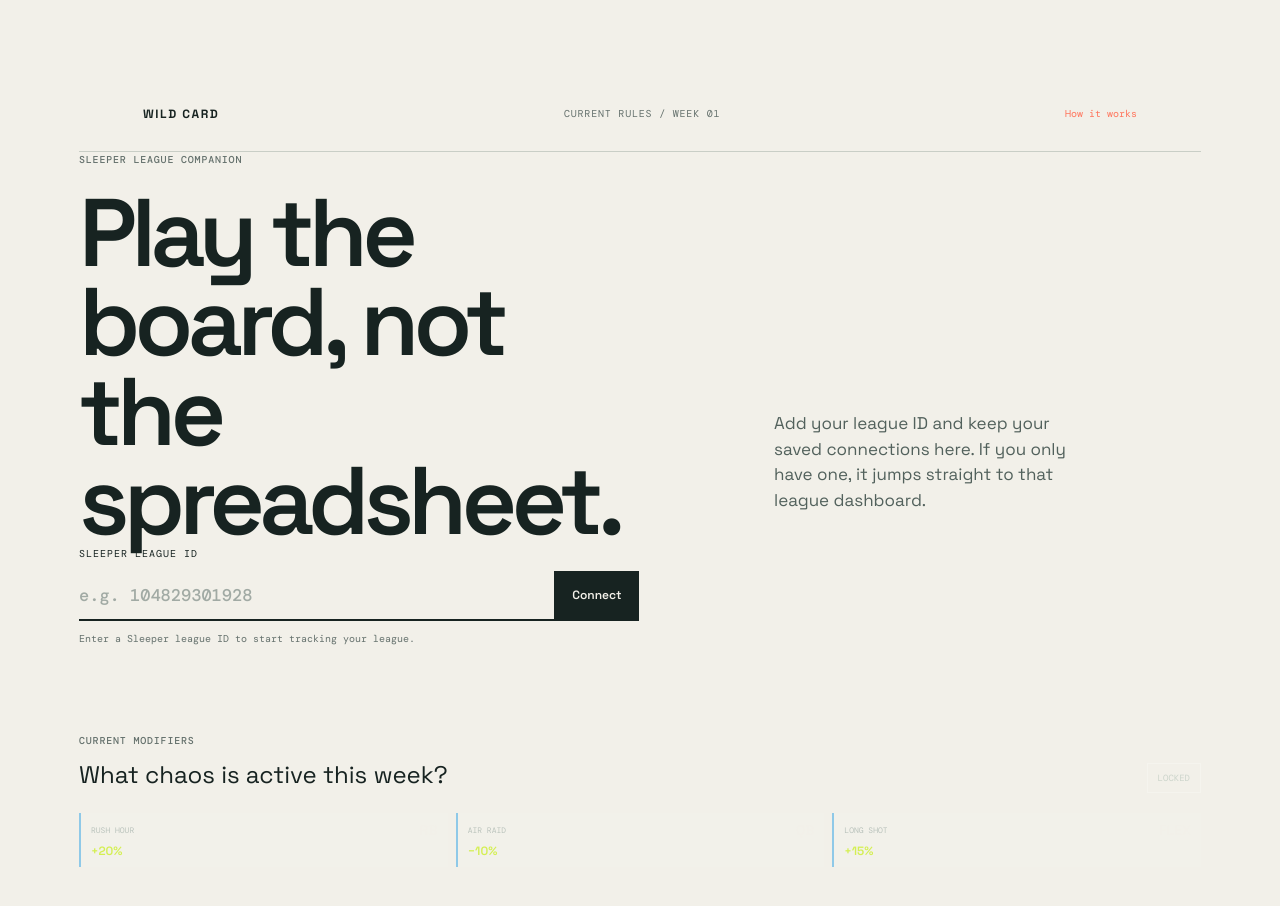
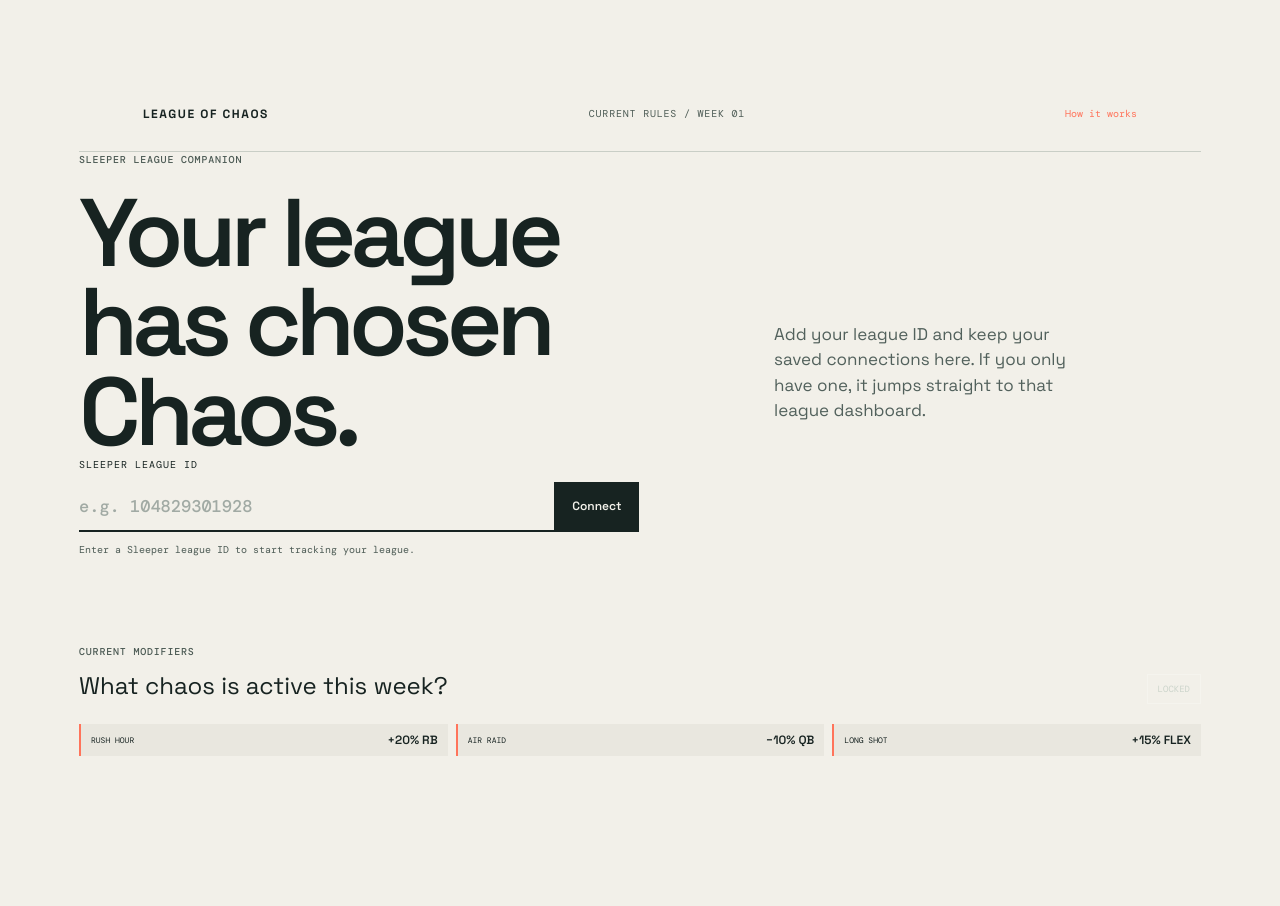
Before and after one commit to jasonkro/wild-card, a Next.js app: page / in a window 1280 px wide. Shown: the top 906 px of the page. After the commit the page ends 846 px from the top, so only its background shows below. Built offline with nearby package versions, Linux system fonts and the light colour scheme.

Commit message:
Improve League of Chaos modifier UI

```diff
--- a/app/guide/page.tsx
+++ b/app/guide/page.tsx
@@ -25,17 +25,17 @@ export default function GuidePage() {
 
       <header className="guide-header">
         <div>
-          <span className="eyebrow">THE WILD CARD PLAYBOOK</span>
+          <span className="eyebrow">THE LEAGUE OF CHAOS PLAYBOOK</span>
           <h1>How the league works.</h1>
         </div>
-        <p className="guide-lede">Sleeper runs the league. Wild Card adds the weekly layer, then checks the math when the games are done.</p>
+          <p className="guide-lede">Sleeper runs the league. League of Chaos adds the weekly layer, then checks the math when the games are done.</p>
       </header>
 
       <section className="guide-principle">
         <span className="eyebrow">ONE SOURCE OF TRUTH</span>
         <div>
           <h2>Sleeper is official.</h2>
-          <p>Roster changes, matchups, player stats, and final team scores all come from Sleeper. Wild Card calculates the weekly modifiers and gives the commissioner a clear audit trail. It never replaces the official league record.</p>
+          <p>Roster changes, matchups, player stats, and final team scores all come from Sleeper. League of Chaos calculates the weekly modifiers and gives the commissioner a clear audit trail. It never replaces the official league record.</p>
         </div>
       </section>
 
@@ -82,7 +82,7 @@ export default function GuidePage() {
       </section>
 
       <footer className="guide-footer">
-        <span>WILD CARD / LEAGUE PLAYBOOK</span>
+        <span>LEAGUE OF CHAOS / PLAYBOOK</span>
         <Link href="/">Connect a league →</Link>
       </footer>
     </main>
--- a/app/layout.tsx
+++ b/app/layout.tsx
@@ -1,9 +1,10 @@
 import type { Metadata } from "next";
 import "./globals.css";
+import "./league-contrast.css";
 
 export const metadata: Metadata = {
-  title: "Wild Card | Sleeper Modifier League",
-  description: "Weekly fantasy football modifiers for your Sleeper league.",
+  title: "League of Chaos | Sleeper Modifier League",
+  description: "Weekly fantasy football modifiers and score audits for your Sleeper league.",
 };
 
 export default function RootLayout({ children }: LayoutProps<"/">) {
--- /dev/null
+++ b/app/league-contrast.css
@@ -0,0 +1,44 @@
+.league-modifiers .next-modifier {
+  grid-template-columns: 1fr auto auto;
+  align-items: center;
+  background: #e9e7df;
+  border-left: 2px solid var(--coral);
+  color: var(--ink);
+}
+
+.league-modifiers .next-modifier strong,
+.league-modifiers .next-modifier b {
+  color: var(--ink);
+}
+
+.league-modifiers .next-modifier strong {
+  font: 600 12px "DM Mono", monospace;
+  letter-spacing: .04em;
+  margin-right: 10px;
+}
+
+.league-modifiers .next-modifier b {
+  font-size: 13px;
+  white-space: nowrap;
+}
+
+.matchup-modifiers {
+  margin-bottom: 28px;
+}
+
+@media (max-width: 760px) {
+  .league-modifiers .next-modifier {
+    grid-template-columns: 1fr auto;
+  }
+
+  .league-modifiers .next-modifier strong {
+    grid-column: 2;
+    grid-row: 1;
+    margin-right: 0;
+  }
+
+  .league-modifiers .next-modifier b {
+    grid-column: 2;
+    grid-row: 2;
+  }
+}
--- a/app/leagues/[leagueId]/matchups/[matchupId]/page.tsx
+++ b/app/leagues/[leagueId]/matchups/[matchupId]/page.tsx
@@ -6,12 +6,14 @@ import { useParams, useSearchParams } from 'next/navigation';
 
 type Player = { id: string; name: string; position: string; slot: string; points: number; modifier: string; adjustment: number; adjustedPoints: number; projectedPoints: number | null };
 type Team = { name: string; points: number; adjustedPoints: number; projectedPoints: number | null; adjustment: number; playerBreakdown: Player[] };
+type Modifier = { target?: string; label: string; kind: string; sign: number; percent: number };
 
 export default function MatchupPage() {
   const params = useParams<{ leagueId: string; matchupId: string }>();
   const searchParams = useSearchParams();
   const week = searchParams.get('week') || '1';
   const [teams, setTeams] = useState<Team[]>([]);
+  const [modifiers, setModifiers] = useState<Modifier[]>([]);
   const [leagueName, setLeagueName] = useState('');
   const [loading, setLoading] = useState(true);
 
@@ -20,6 +22,7 @@ export default function MatchupPage() {
       .then((response) => response.json())
       .then((data) => {
         setLeagueName(data.league?.name || 'Sleeper league');
+        setModifiers(data.modifiers || []);
         setTeams((data.teams || []).filter((team: { matchupId: number }) => String(team.matchupId) === params.matchupId));
       })
       .finally(() => setLoading(false));
@@ -29,6 +32,7 @@ export default function MatchupPage() {
     <main className="matchup-page">
       <Link className="back-link" href="/">← Back to league board</Link>
       <div className="matchup-page-header"><div><span className="eyebrow">{leagueName || 'SLEEPER LEAGUE'} / WEEK {String(week).padStart(2, '0')}</span><h1>Matchup {params.matchupId}</h1></div><span className="status-pill dark-pill">AUDIT VIEW</span></div>
+      {!loading && modifiers.length > 0 && <section className="matchup-modifiers"><div className="section-heading"><div><span className="eyebrow">ACTIVE RULES</span><h2>Week {week} modifiers</h2></div><Link className="text-button" href={`/leagues/${params.leagueId}/verification?week=${week}`}>Audit scores →</Link></div><div className="next-modifier-list">{modifiers.map((modifier) => <div className="next-modifier" style={{ background: '#e9e7df', borderLeftColor: 'var(--coral)', color: 'var(--ink)' }} key={modifier.label}><span>{modifier.label}</span><b style={{ color: 'var(--ink)' }}>{modifier.sign > 0 ? '+' : '−'}{modifier.percent}% {modifier.kind === 'position' ? modifier.target : 'STAT'}</b></div>)}</div></section>}
       {loading && <p className="page-note">Loading matchup data...</p>}
       {!loading && teams.length === 0 && <p className="page-note">No matchup data is available for this week.</p>}
       {!loading && teams.length > 0 && <div className="matchup-team-panels">{teams.map((team) => <section className="matchup-team-panel" key={team.name}><div className="panel-heading"><div><span className="eyebrow">TEAM</span><h2>{team.name}</h2></div><strong>{team.adjustedPoints.toFixed(1)}</strong></div><div className="score-summary"><span>BASE {team.points.toFixed(1)}</span><span>ADJUSTMENT {team.adjustment >= 0 ? '+' : ''}{team.adjustment.toFixed(1)}</span><span>PROJECTED {team.projectedPoints === null ? '—' : team.projectedPoints.toFixed(1)}</span></div><div className="player-table"><div className="player-table-head"><span>STARTER</span><span>BASE / MODIFIER / FINAL</span></div>{team.playerBreakdown.map((player) => <div className="player-table-row" key={player.id}><div><b>{player.name}</b><small>{player.position} / {player.slot}</small></div><div><span>{player.points.toFixed(1)}</span><i>{player.modifier}</i><strong>{player.adjustedPoints.toFixed(1)}</strong></div></div>)}</div></section>)}</div>}
--- a/app/page.tsx
+++ b/app/page.tsx
@@ -80,7 +80,7 @@ export default function Home() {
   return (
     <main className="home-page">
       <header className="topbar">
-        <div className="wordmark">WILD CARD</div>
+        <div className="wordmark">LEAGUE OF CHAOS</div>
         <div className="season-chip">CURRENT RULES / WEEK 01</div>
         <div className="topbar-right">
           <Link className="guide-nav-link" href="/guide">How it works</Link>
@@ -89,7 +89,7 @@ export default function Home() {
 
       <section className="intro-section">
         <div className="kicker">SLEEPER LEAGUE COMPANION</div>
-        <h1>Play the board, not the spreadsheet.</h1>
+        <h1>Your league has chosen Chaos.</h1>
         <p className="intro-copy">Add your league ID and keep your saved connections here. If you only have one, it jumps straight to that league dashboard.</p>
 
         <form className="connect-form" onSubmit={connectLeague}>
@@ -122,10 +122,9 @@ export default function Home() {
 
         <div className="next-modifier-list">
           {currentModifiers.map((modifier) => (
-            <div className="next-modifier" key={`${modifier.label}-${modifier.target ?? 'stat'}`}>
+            <div className="next-modifier" style={{ background: '#e9e7df', borderLeftColor: 'var(--coral)', color: 'var(--ink)' }} key={`${modifier.label}-${modifier.target ?? 'stat'}`}>
               <span>{modifier.label}</span>
-              <strong>{modifier.kind === 'stat' ? 'STAT' : modifier.target}</strong>
-              <b>{modifier.sign > 0 ? '+' : '−'}{modifier.percent}%</b>
+              <b style={{ color: 'var(--ink)' }}>{modifier.sign > 0 ? '+' : '−'}{modifier.percent}% {modifier.kind === 'position' ? modifier.target : 'STAT'}</b>
             </div>
           ))}
         </div>
```
Also changed, not shown: app/globals.css, 1 other file (tests, documents, lock files or other folders).
